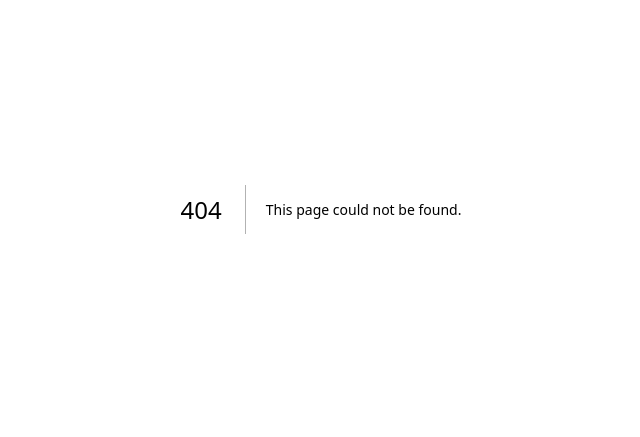
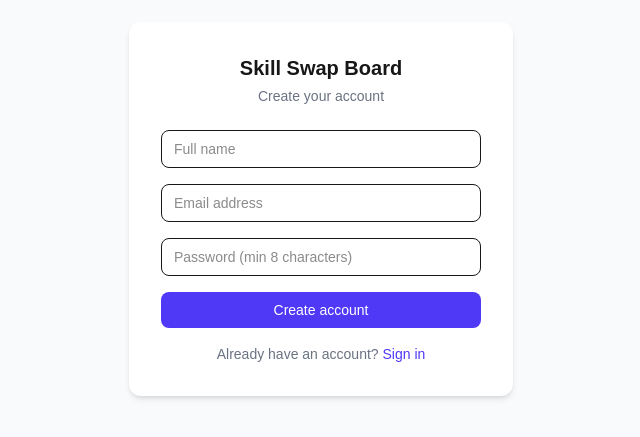
Before and after one commit to Thinura66/Exercise, a Next.js app: page /auth/signup in a window 1280 px wide. Before the commit this address had no page. Shown: the part 191-628 px from the top of the page, without its empty margins (319-959 px from the left). Built offline with nearby package versions, Linux system fonts and the light colour scheme.

Commit message:
feat(AIEX-747): add signup page and SignupForm with useActionState

```diff
--- /dev/null
+++ b/app/auth/signup/SignupForm.tsx
@@ -0,0 +1,64 @@
+'use client'
+
+import { useActionState } from 'react'
+import { createUser, type ActionState } from '@/actions/auth'
+
+export default function SignupForm() {
+  const [state, formAction, pending] = useActionState<ActionState, FormData>(
+    createUser,
+    null,
+  )
+
+  return (
+    <div className="bg-white rounded-xl shadow-md p-8 w-full max-w-sm">
+      <h1 className="text-xl font-bold text-center mb-1">Skill Swap Board</h1>
+      <p className="text-sm text-gray-500 text-center mb-6">Create your account</p>
+
+      <form action={formAction} className="flex flex-col gap-4">
+        <input
+          name="name"
+          type="text"
+          placeholder="Full name"
+          required
+          className="border rounded-lg px-3 py-2 text-sm focus:outline-none focus:ring-2 focus:ring-indigo-500"
+        />
+        <input
+          name="email"
+          type="email"
+          placeholder="Email address"
+          required
+          className="border rounded-lg px-3 py-2 text-sm focus:outline-none focus:ring-2 focus:ring-indigo-500"
+        />
+        <input
+          name="password"
+          type="password"
+          placeholder="Password (min 8 characters)"
+          required
+          minLength={8}
+          className="border rounded-lg px-3 py-2 text-sm focus:outline-none focus:ring-2 focus:ring-indigo-500"
+        />
+
+        {state?.error && (
+          <p role="alert" className="text-red-600 text-sm -mt-1">
+            {state.error}
+          </p>
+        )}
+
+        <button
+          type="submit"
+          disabled={pending}
+          className="bg-indigo-600 text-white rounded-lg py-2 text-sm font-medium hover:bg-indigo-700 disabled:opacity-50 disabled:cursor-not-allowed"
+        >
+          {pending ? 'Creating account…' : 'Create account'}
+        </button>
+      </form>
+
+      <p className="text-center text-sm text-gray-500 mt-4">
+        Already have an account?{' '}
+        <a href="/auth/signin" className="text-indigo-600 hover:underline">
+          Sign in
+        </a>
+      </p>
+    </div>
+  )
+}
--- /dev/null
+++ b/app/auth/signup/page.tsx
@@ -0,0 +1,9 @@
+import SignupForm from './SignupForm'
+
+export default function SignupPage() {
+  return (
+    <main className="min-h-screen flex items-center justify-center bg-gray-50">
+      <SignupForm />
+    </main>
+  )
+}
```
